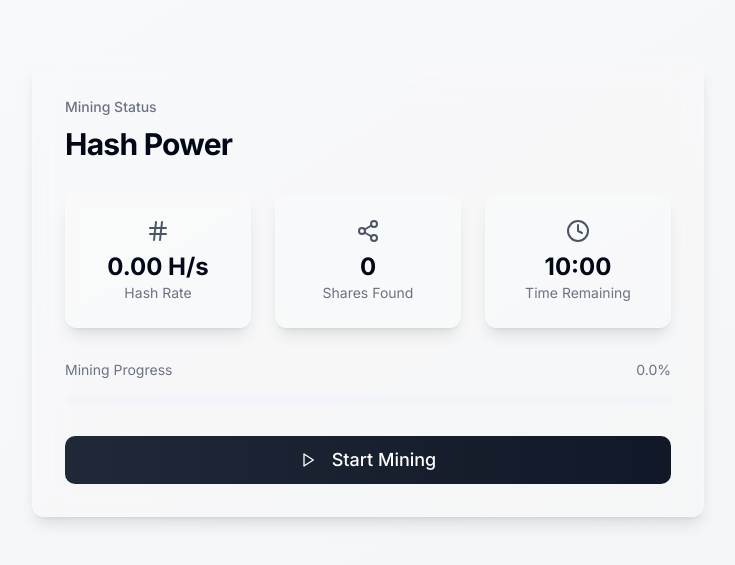
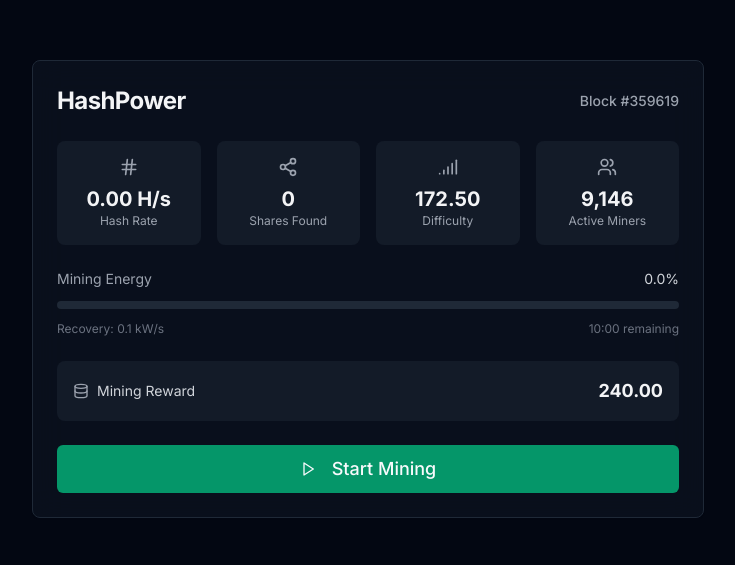
Before and after one commit to mmksimm/minewave-hashcraf, a React (Vite) app: page / in a window 1280 px wide. Shown: the part 111-676 px from the top of the page, without its empty margins (272-1007 px from the left). Built offline with nearby package versions, Linux system fonts and the light colour scheme.

Commit message:
Implement UI improvements
Based on provided screenshots, implement UI improvements to the application.  No specific changes are detailed in this commit.

```diff
--- a/src/components/MiningCard.tsx
+++ b/src/components/MiningCard.tsx
@@ -2,7 +2,7 @@
 import { Card } from "@/components/ui/card";
 import { Button } from "@/components/ui/button";
 import { Progress } from "@/components/ui/progress";
-import { Play, Pause, Hash, Clock, Share2 } from "lucide-react";
+import { Play, Pause, Hash, Clock, Share2, Signal, Users, Database } from "lucide-react";
 import { useMining } from "@/hooks/useMining";
 import { useState, useEffect } from "react";
 
@@ -29,46 +29,72 @@ export const MiningCard = () => {
   }, [shares]);
 
   return (
-    <div className="min-h-screen flex items-center justify-center bg-gradient-to-br from-gray-50 to-gray-100 p-4">
-      <Card className="glass-card w-full max-w-2xl p-8 space-y-8">
+    <div className="min-h-screen flex items-center justify-center bg-gray-950 p-4">
+      <Card className="w-full max-w-2xl p-6 space-y-6 bg-gray-900/50 border-gray-800 backdrop-blur-lg">
         <div className="space-y-2">
-          <span className="text-sm font-medium text-gray-500">Mining Status</span>
-          <h2 className="text-3xl font-bold tracking-tight">Hash Power</h2>
-        </div>
-
-        <div className="grid grid-cols-1 md:grid-cols-3 gap-6">
-          <div className="glass-card p-6 flex flex-col items-center justify-center">
-            <Hash className="w-6 h-6 mb-2 text-gray-600" />
-            <span className="text-2xl font-bold">{formatHashRate(hashRate)}</span>
-            <span className="text-sm text-gray-500">Hash Rate</span>
-          </div>
-
-          <div className="glass-card p-6 flex flex-col items-center justify-center">
-            <Share2 className="w-6 h-6 mb-2 text-gray-600" />
-            <span className={`text-2xl font-bold ${animate ? 'animate-bounce' : ''}`}>
-              {shares}
-            </span>
-            <span className="text-sm text-gray-500">Shares Found</span>
-          </div>
-
-          <div className="glass-card p-6 flex flex-col items-center justify-center">
-            <Clock className="w-6 h-6 mb-2 text-gray-600" />
-            <span className="text-2xl font-bold">{formatTime(timeRemaining)}</span>
-            <span className="text-sm text-gray-500">Time Remaining</span>
+          <div className="flex items-center justify-between">
+            <h2 className="text-2xl font-bold tracking-tight text-gray-100">HashPower</h2>
+            <span className="text-sm font-medium text-gray-400">Block #359619</span>
           </div>
         </div>
 
-        <div className="space-y-4">
-          <div className="flex justify-between text-sm text-gray-500">
-            <span>Mining Progress</span>
-            <span>{progress.toFixed(1)}%</span>
+        <div className="grid grid-cols-2 md:grid-cols-4 gap-4">
+          <div className="bg-gray-800/50 rounded-lg p-4 flex flex-col items-center justify-center">
+            <Hash className="w-5 h-5 mb-2 text-gray-400" />
+            <span className="text-xl font-bold text-gray-100">{formatHashRate(hashRate)}</span>
+            <span className="text-xs text-gray-400">Hash Rate</span>
           </div>
-          <Progress value={progress} className="h-2" />
+
+          <div className="bg-gray-800/50 rounded-lg p-4 flex flex-col items-center justify-center">
+            <Share2 className="w-5 h-5 mb-2 text-gray-400" />
+            <span className={`text-xl font-bold text-gray-100 ${animate ? 'animate-bounce' : ''}`}>
+              {shares}
+            </span>
+            <span className="text-xs text-gray-400">Shares Found</span>
+          </div>
+
+          <div className="bg-gray-800/50 rounded-lg p-4 flex flex-col items-center justify-center">
+            <Signal className="w-5 h-5 mb-2 text-gray-400" />
+            <span className="text-xl font-bold text-gray-100">172.50</span>
+            <span className="text-xs text-gray-400">Difficulty</span>
+          </div>
+
+          <div className="bg-gray-800/50 rounded-lg p-4 flex flex-col items-center justify-center">
+            <Users className="w-5 h-5 mb-2 text-gray-400" />
+            <span className="text-xl font-bold text-gray-100">9,146</span>
+            <span className="text-xs text-gray-400">Active Miners</span>
+          </div>
+        </div>
+
+        <div className="space-y-3">
+          <div className="flex justify-between text-sm">
+            <span className="text-gray-400">Mining Energy</span>
+            <span className="text-gray-300">{progress.toFixed(1)}%</span>
+          </div>
+          <Progress value={progress} className="h-2 bg-gray-800" />
+          <div className="flex justify-between text-xs text-gray-500">
+            <span>Recovery: 0.1 kW/s</span>
+            <span>{formatTime(timeRemaining)} remaining</span>
+          </div>
+        </div>
+
+        <div className="bg-gray-800/50 rounded-lg p-4">
+          <div className="flex justify-between items-center">
+            <div className="flex items-center space-x-2">
+              <Database className="w-4 h-4 text-gray-400" />
+              <span className="text-sm text-gray-300">Mining Reward</span>
+            </div>
+            <span className="text-lg font-bold text-gray-100">240.00</span>
+          </div>
         </div>
 
         <Button
           onClick={isRunning ? stopMining : startMining}
-          className="w-full h-12 text-lg font-medium transition-all duration-300 bg-gradient-to-r from-gray-800 to-gray-900 hover:from-gray-900 hover:to-black text-white"
+          className={`w-full h-12 text-lg font-medium transition-all duration-300 ${
+            isRunning
+              ? 'bg-red-600 hover:bg-red-700'
+              : 'bg-emerald-600 hover:bg-emerald-700'
+          }`}
         >
           {isRunning ? (
             <>
--- a/src/index.css
+++ b/src/index.css
@@ -26,7 +26,7 @@
     --border: 214.3 31.8% 91.4%;
     --input: 214.3 31.8% 91.4%;
     --ring: 222.2 84% 4.9%;
-    --radius: 0.75rem;
+    --radius: 0.5rem;
   }
 }
 
@@ -35,14 +35,14 @@
     @apply border-border;
   }
   body {
-    @apply bg-background text-foreground antialiased;
+    @apply bg-gray-950 text-foreground antialiased;
     font-feature-settings: "ss01", "ss02", "cv01", "cv02", "cv03";
   }
 }
 
 @layer utilities {
   .glass {
-    @apply bg-white/10 backdrop-blur-lg border border-white/20;
+    @apply bg-gray-900/50 backdrop-blur-lg border border-gray-800;
   }
 
   .glass-card {
```
